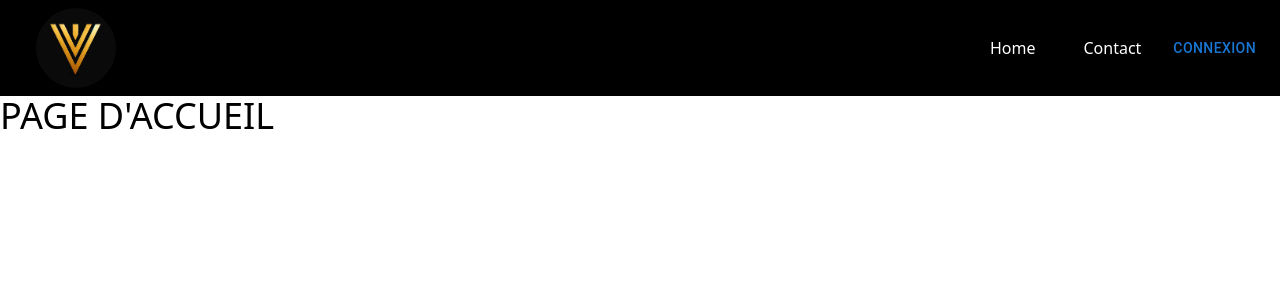
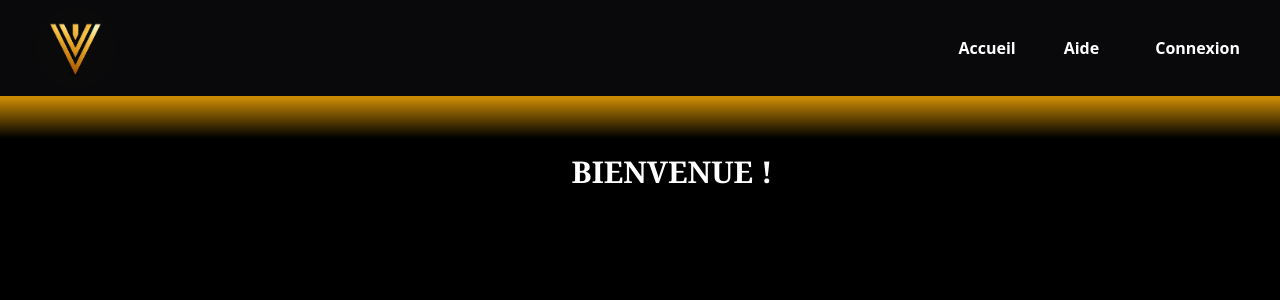
Before and after one commit to Farouk-D/vote, a React (Create React App) app in the folder client/: page / in a window 1280 px wide. Shown: the top 300 px of the page. Built offline with nearby package versions, Linux system fonts and the light colour scheme; no server answers.

Commit message:
Changement NavBar (V1)

```diff
--- a/client/src/components/NavigBar.jsx
+++ b/client/src/components/NavigBar.jsx
@@ -46,30 +46,26 @@ const Navbar = () => {
 
   // Array containing navigation items
   const navItems = [
-    { id: 1, text: 'Home' },
-    { id: 2, text: 'Contact' },
+    { id: 1, text: 'Accueil' },
+    { id: 2, text: 'Comment ça marche ?' },
   ];
 
   return (
-    <div className='bg-black flex justify-between items-center h-24 w-full px-4 text-white'>
+    <div className='bg-zinc-950 flex justify-between items-center h-24 w-full px-4 text-white'>
       {/* Logo */}
       <Link to="/" className="flex items-center ml-5">
         <img src={`${process.env.PUBLIC_URL}/VoteLogo.jpg`} alt="Logo" className="h-20 mr-5 rounded-full" />
       </Link>
 
       {/* Desktop Navigation */}
-      <ul className='hidden md:flex'>
-        {navItems.map(item => (
-          <li
-            key={item.id}
-            className='p-4 hover:bg-[#00df9a] rounded-xl m-2 cursor-pointer duration-300 hover:text-black'
-          >
-            {item.text}
+      <ul className='flex'>
+          <li className='p-4' >
+            <Link to="/" className='p-4 hover:bg-yellow-600 rounded-xl mx-2 cursor-pointer duration-300 hover:text-black font-semibold'>Accueil</Link>
+            <Link to="/" className='p-4 hover:bg-yellow-600 rounded-xl mx-2 cursor-pointer duration-300 hover:text-black font-semibold'>Aide</Link>
           </li>
-        ))}
         {auth ?
         <div
-          className='p-4 border-b rounded-xl hover:bg-[#00df9a] duration-300 hover:text-black cursor-pointer border-gray-600'
+          className='p-4 border-b rounded-xl hover:bg-yellow-600 duration-300 hover:text-black cursor-pointer border-gray-600'
           >
        <Button
         id="basic-button"
@@ -94,35 +90,7 @@ const Navbar = () => {
         <MenuItem onClick={handleLogOut}>Logout</MenuItem>
       </Menu>
 
-        </div> : <Button onClick={() => navigate("/login")}>Connexion</Button> }
-      </ul>
-
-      {/* Mobile Navigation Icon */}
-      <div onClick={handleNav} className='block md:hidden'>
-        {nav ? <AiOutlineClose size={20} /> : <AiOutlineMenu size={20} />}
-      </div>
-
-      {/* Mobile Navigation Menu */}
-      <ul
-        className={
-          nav
-            ? 'fixed md:hidden left-0 top-0 w-[60%] h-full border-r border-r-gray-900 bg-[#000300] ease-in-out duration-500'
-            : 'ease-in-out w-[60%] duration-500 fixed top-0 bottom-0 left-[-100%]'
-        }
-      >
-        {/* Mobile Logo */}
-        <h1 className='w-full text-3xl font-bold text-[#00df9a] m-4'>REACT.</h1>
-
-        {/* Mobile Navigation Items */}
-        {navItems.map(item => (
-          <li
-            key={item.id}
-            className='p-4 border-b rounded-xl hover:bg-[#00df9a] duration-300 hover:text-black cursor-pointer border-gray-600'
-          >
-            {item.text}
-          </li>
-        ))}
-
+        </div> : <Link to="/login" className='p-4 hover:bg-yellow-600 rounded-xl mr-2 cursor-pointer duration-300 hover:text-black font-semibold'>Connexion</Link> }
       </ul>
     </div>
   );
--- a/client/src/pages/Accueil.jsx
+++ b/client/src/pages/Accueil.jsx
@@ -3,8 +3,13 @@ import React from "react";
 export default function Accueil() {
 
   return(
-    <div classname = "flex flex-col min-h-screen bg-black">
-      <h1 className="text-4xl">PAGE D'ACCUEIL</h1>
+    <div className="flex flex-col min-h-screen bg-black">
+      <div className="bg-gradient-to-b from-yellow-600 to-black border-t-2 border-yellow-600">
+        <h1 className="py-5"> </h1>
+      </div>
+      <div>
+        <h1 className="text-white text-2xl text-center sm:text-3xl font-bold font-serif mb-0 mt-4 ml-6 sm:ml-16">BIENVENUE !</h1>
+      </div>
     </div>
   );
 
```
